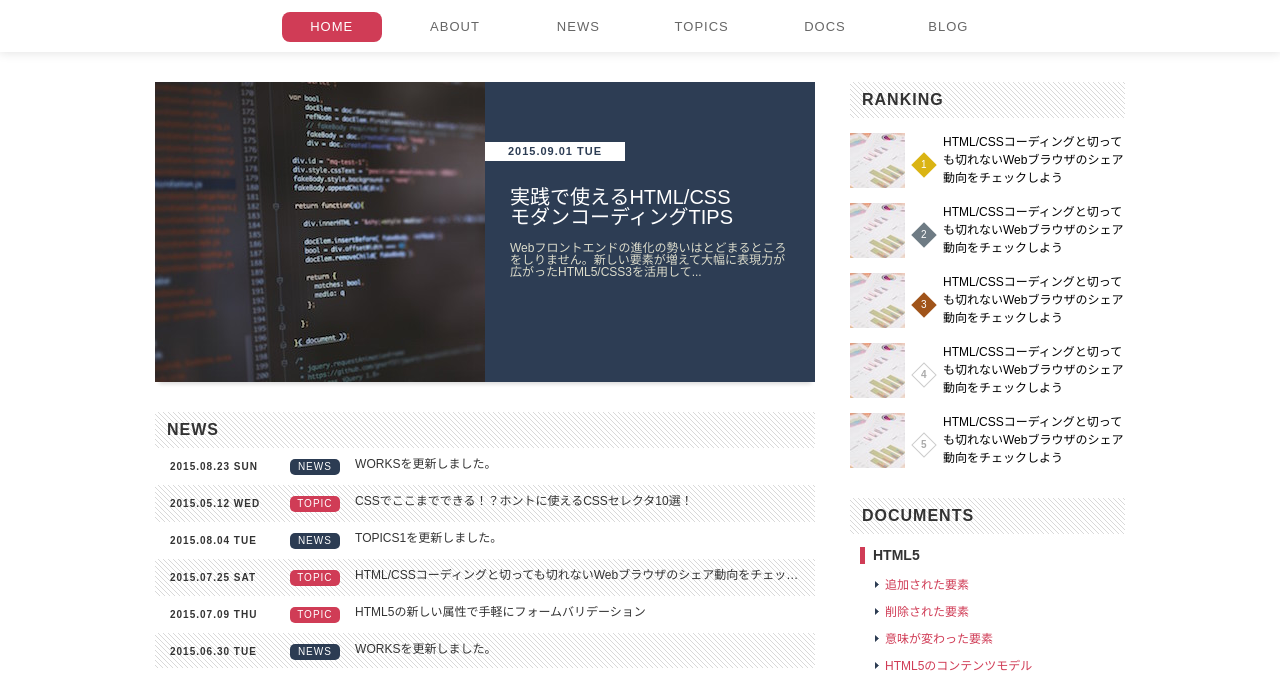
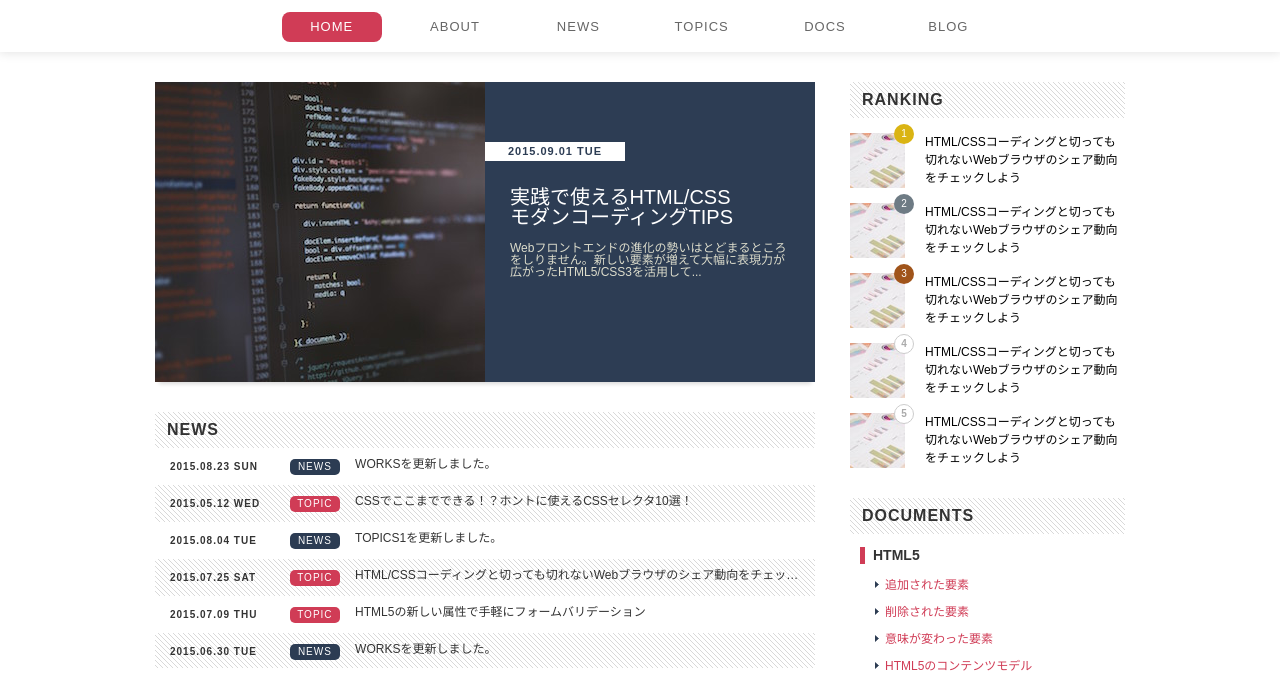
Before and after one commit to acaibawl/HTML_Part1, a plain HTML site: page index.html in a window 1280 px wide. Shown: the part 87-764 px from the top of the page. Drawn offline with nearby package versions, Linux system fonts and the light colour scheme.

Commit message:
P230のセルフコーディング例を適用

```diff
--- a/css/style.css
+++ b/css/style.css
@@ -243,6 +243,7 @@ a:link, a:visited, a:hover, a:active {
 }
 .ranking .ranking-item {
     margin-top: 15px;
+    position: relative;
 }
 .ranking .ranking-item a {
     display: block;
@@ -255,15 +256,17 @@ a:link, a:visited, a:hover, a:active {
 .ranking .image {
     width: 55px;
     height: 55px;
+    margin-right: 20px;
 }
 .ranking .text {
     display: inline-block;
-    width: 182px;
+    width: 200px;
     color: #000;
     vertical-align: top;
     font-size: 1.2rem;
     line-height: 1.5;
 }
+/*
 .ranking .order {
     display: inline-block;
     width: 18px;
@@ -279,13 +282,28 @@ a:link, a:visited, a:hover, a:active {
     -ms-transform: rotate(45deg);
     transform: rotate(45deg);
 }
+*/
+.ranking .order{
+    position: absolute;
+    top: -9px;
+    left: 44px;
+    width: 20px;
+    height: 20px;
+    border: 1px solid #ccc;
+    border-radius: 50%;
+    background-color: #fff;
+    color: #aaa;
+    text-align: center;
+    font-weight: bold;
+    line-height: 18px;
+}
 .ranking .ranking-item:nth-of-type(1) .order,
 .ranking .ranking-item:nth-of-type(2) .order,
 .ranking .ranking-item:nth-of-type(3) .order {
     border: none;
     color: #fff;
     font-weight: normal;
-    line-height: 18px;
+    line-height: 20px;
 }
 .ranking .ranking-item:nth-of-type(1) .order {
     background-color: #dab413;
@@ -296,6 +314,7 @@ a:link, a:visited, a:hover, a:active {
 .ranking .ranking-item:nth-of-type(3) .order {
     background-color: #a0541a;
 }
+/*
 .ranking .order::before {
     content: counter(ranking);
     display: inline-block;
@@ -304,6 +323,12 @@ a:link, a:visited, a:hover, a:active {
     -webkit-transform: rotate(-45deg);
     -ms-transform: rotate(-45deg);
     transform: rotate(-45deg);
+}
+*/
+.ranking .order::before {
+    content: counter(ranking);
+    counter-increment: ranking;
+    font-size: 1.0rem;
 }
 .documents {
     margin: 10px 10px 30px;
```
